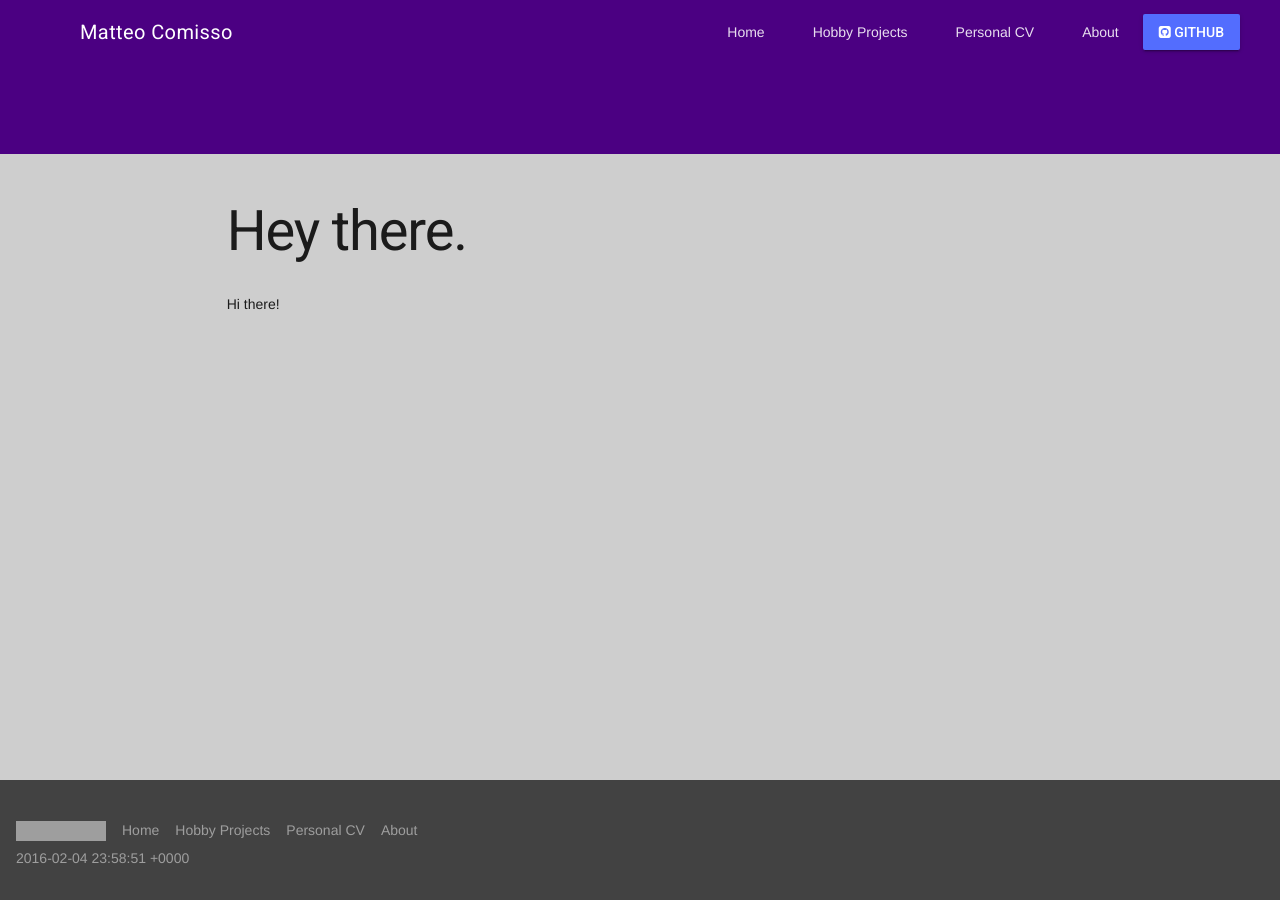
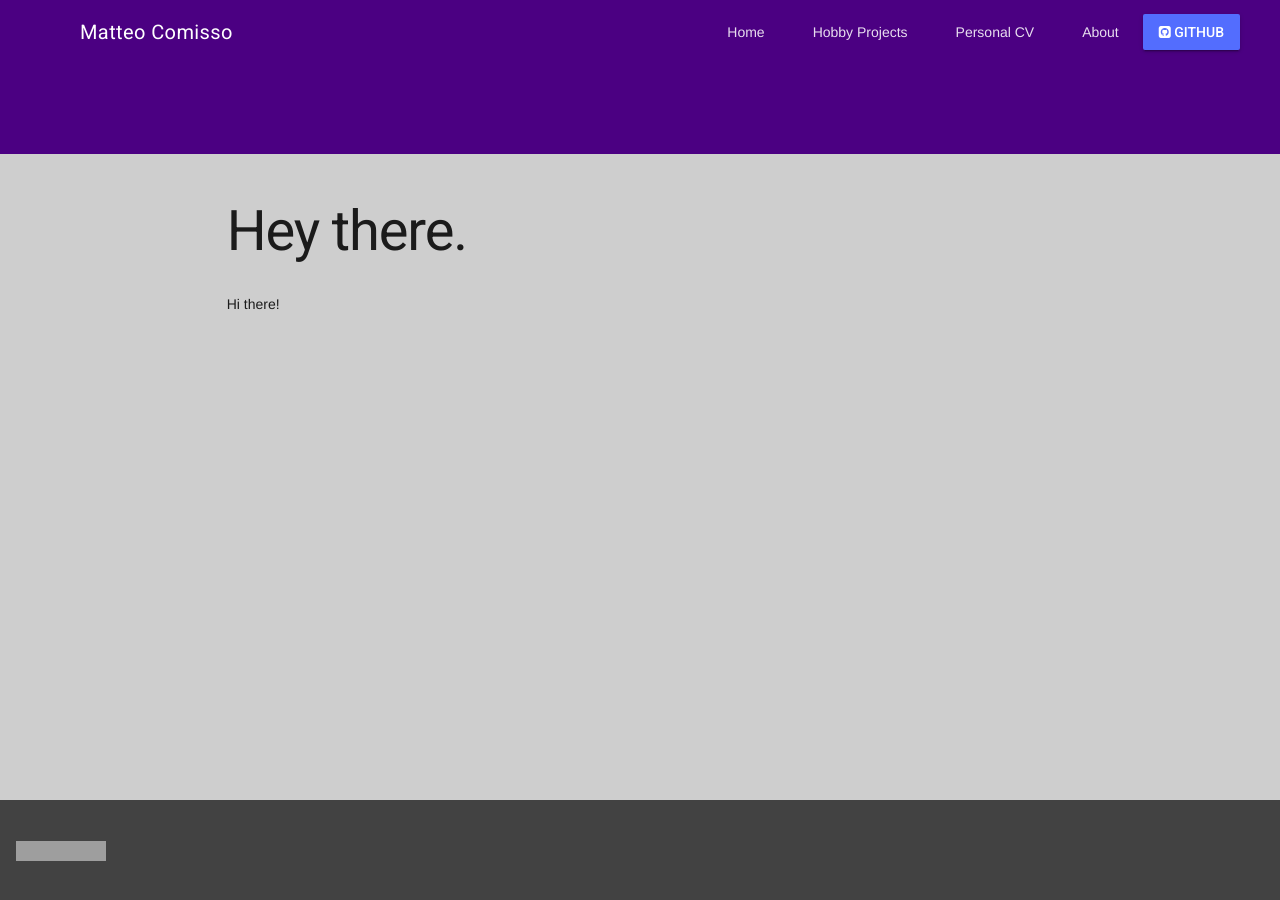
Before and after one commit to mcomisso/mcomisso.github.io, a Jekyll site: the page built from index.html, in a window 1280 px wide. Built offline with Jekyll 4.4.1, drawn with Linux system fonts in a browser that asks for light colours; nearby versions of some CDN libraries; grey boxes are pictures that could not be loaded.

Commit message:
Modular menu

```diff
--- a/_includes/footer.html
+++ b/_includes/footer.html
@@ -4,12 +4,5 @@
     <div class="mdl-logo">
       <a rel="license" href="http://creativecommons.org/licenses/by-sa/4.0/"><img alt="Licenza Creative Commons" style="border-width:0" src="https://i.creativecommons.org/l/by-sa/4.0/80x15.png" /></a>
     </div>
-    <ul class="mdl-mini-footer__link-list">
-      <li><a href="/">Home</a></li>
-      <li><a href="/projects">Hobby Projects</a></li>
-      <li><a href="/cv">Personal CV</a></li>
-      <li><a href="/about">About</a></li>
-    </ul>
-    {{site.time}}
   </div>
 </footer>
--- a/_includes/header.html
+++ b/_includes/header.html
@@ -6,10 +6,7 @@
     <div class="mdl-layout-spacer"></div>
     <!-- Navigation -->
     <nav class="mdl-navigation">
-      <a class="mdl-navigation__link {{page.home}}" href="/">Home</a>
-      <a class="mdl-navigation__link {{page.projects}}" href="/projects">Hobby Projects</a>
-      <a class="mdl-navigation__link {{page.cv}}"href="/cv">Personal CV</a>
-      <a class="mdl-navigation__link {{page.about}}" href="/about">About</a>
+      {% include menu.html %}
     </nav>
 
     <button onclick="window.location.href='https://github.com/mcomisso'" class="mdl-button mdl-js-button mdl-button--raised mdl-button--accent mdl-js-ripple-effect">
@@ -19,10 +16,7 @@
 </header>
 <div class="mdl-layout__drawer">
 <nav class="mdl-navigation">
-  <a class="mdl-navigation__link" href="/"><i class="material-icons">home</i> Home</a>
-  <a class="mdl-navigation__link" href="/projects">Hobby Projects</a>
-  <a class="mdl-navigation__link" href="/cv"><i class="material-icons">work</i> Personal CV</a>
-  <a class="mdl-navigation__link" href="/about">About</a>
+  {% include menu.html %}
   <a class="mdl-navigation__link" href="/blog"><i class="material-icons">book</i> Blog</a>
 
 </nav>
--- /dev/null
+++ b/_includes/menu.html
@@ -0,0 +1,4 @@
+<a class="mdl-navigation__link {{page.home}}" href="/">Home</a>
+<a class="mdl-navigation__link {{page.projects}}" href="/projects">Hobby Projects</a>
+<a class="mdl-navigation__link {{page.cv}}"href="/cv">Personal CV</a>
+<a class="mdl-navigation__link {{page.about}}" href="/about">About</a>
```
